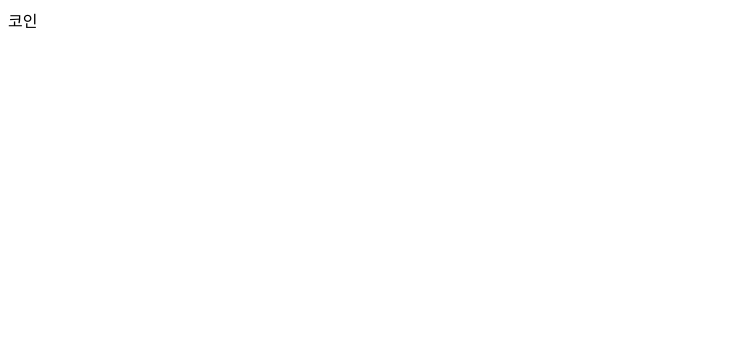
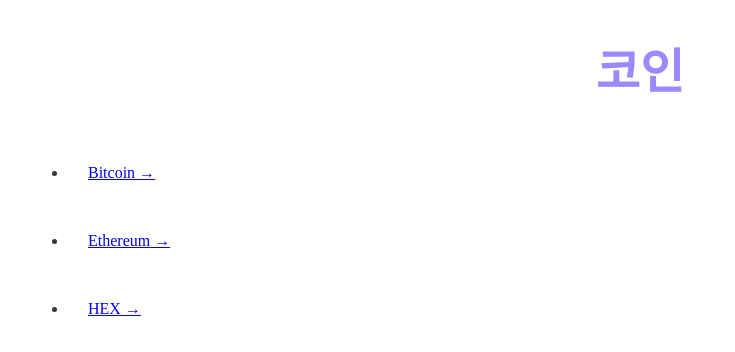
Before and after one commit to blockodyssey-yykim/clone_web, a React (Create React App) app: page /1 in a window 1280 px wide. Shown: the top 352 px of the page, without its empty margins (0-735 px from the left). Built offline with nearby package versions, Linux system fonts and the light colour scheme.

Commit message:
coin 컴포넌트 수정

```diff
--- a/src/App.tsx
+++ b/src/App.tsx
@@ -60,6 +60,7 @@
 }
 a {
   text-decoration:none;
+  color:inherit;
 }
 `;
 
--- a/src/routes/Coin.tsx
+++ b/src/routes/Coin.tsx
@@ -1,7 +1,85 @@
-import React from "react";
+import { Link } from "react-router-dom";
+import styled from "styled-components";
 
-const Coin = () => {
-  return <div>코인</div>;
-};
+const Container = styled.div`
+  padding: 0px 20px;
+`;
 
-export default Coin;
+const Header = styled.header`
+  height: 15vh;
+  display: flex;
+  justify-content: center;
+  align-items: center;
+`;
+
+const CoinsList = styled.ul``;
+
+const Coin = styled.li`
+  background-color: white;
+  color: ${(props) => props.theme.bgColor};
+  border-radius: 15px;
+  margin-bottom: 10px;
+  a {
+    padding: 20px;
+    transition: color 0.2s ease-in;
+    display: block;
+  }
+  &:hover {
+    a {
+      color: ${(props) => props.theme.accentColor};
+    }
+  }
+`;
+
+const Title = styled.h1`
+  font-size: 48px;
+  color: ${(props) => props.theme.accentColor};
+`;
+
+const coins = [
+  {
+    id: "btc-bitcoin",
+    name: "Bitcoin",
+    symbol: "BTC",
+    rank: 1,
+    is_new: false,
+    is_active: true,
+    type: "coin",
+  },
+  {
+    id: "eth-ethereum",
+    name: "Ethereum",
+    symbol: "ETH",
+    rank: 2,
+    is_new: false,
+    is_active: true,
+    type: "coin",
+  },
+  {
+    id: "hex-hex",
+    name: "HEX",
+    symbol: "HEX",
+    rank: 3,
+    is_new: false,
+    is_active: true,
+    type: "token",
+  },
+];
+
+function Coins() {
+  return (
+    <Container>
+      <Header>
+        <Title>코인</Title>
+      </Header>
+      <CoinsList>
+        {coins.map((coin) => (
+          <Coin key={coin.id}>
+            <Link to={`/${coin.id}`}>{coin.name} &rarr;</Link>
+          </Coin>
+        ))}
+      </CoinsList>
+    </Container>
+  );
+}
+export default Coins;
--- a/src/theme.ts
+++ b/src/theme.ts
@@ -3,5 +3,5 @@
 export const theme: DefaultTheme = {
   bgColor: "#2f3640",
   textColor: "#f5f6fa",
-  accentColor: "#4cd137",
+  accentColor: "#9c88ff",
 };
```
